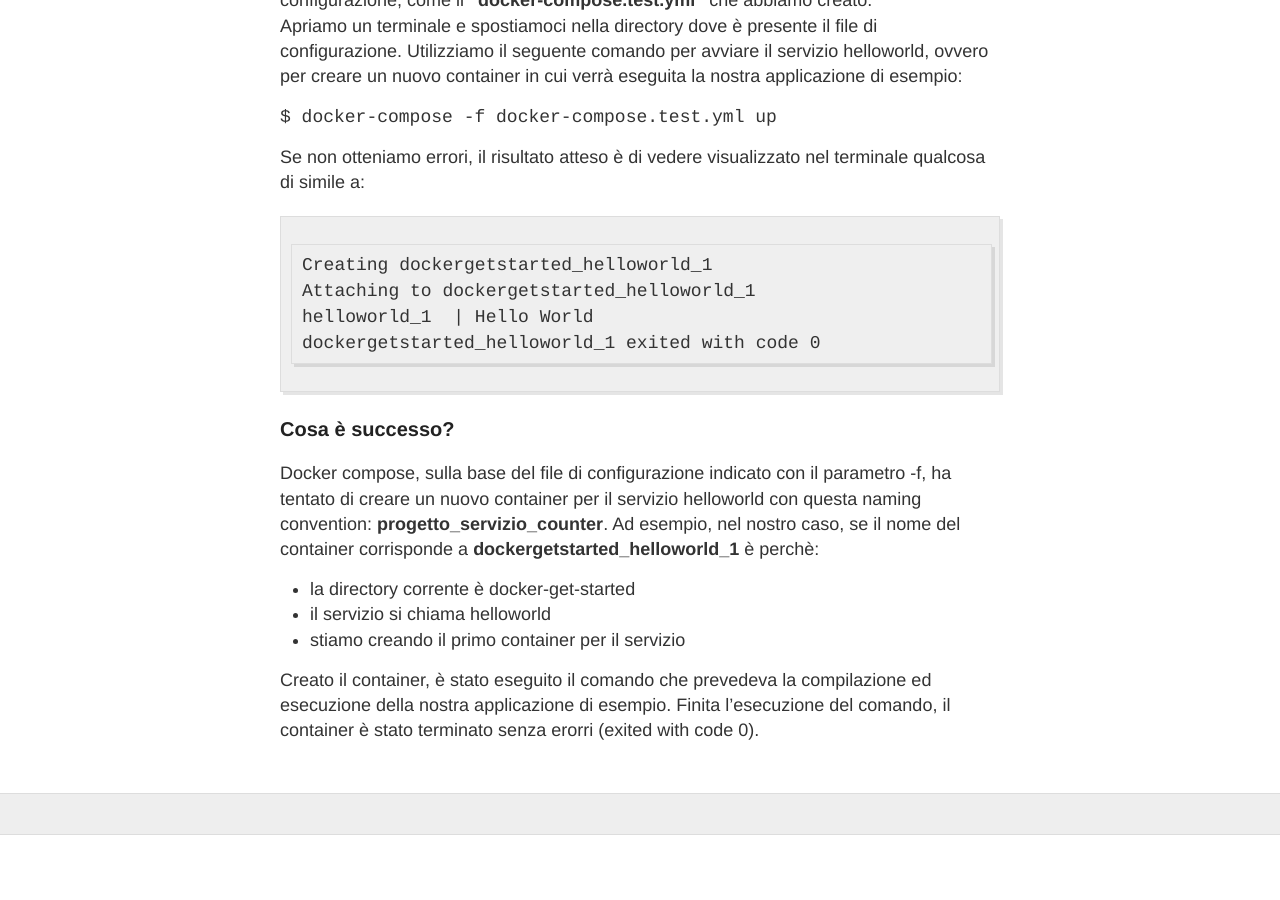
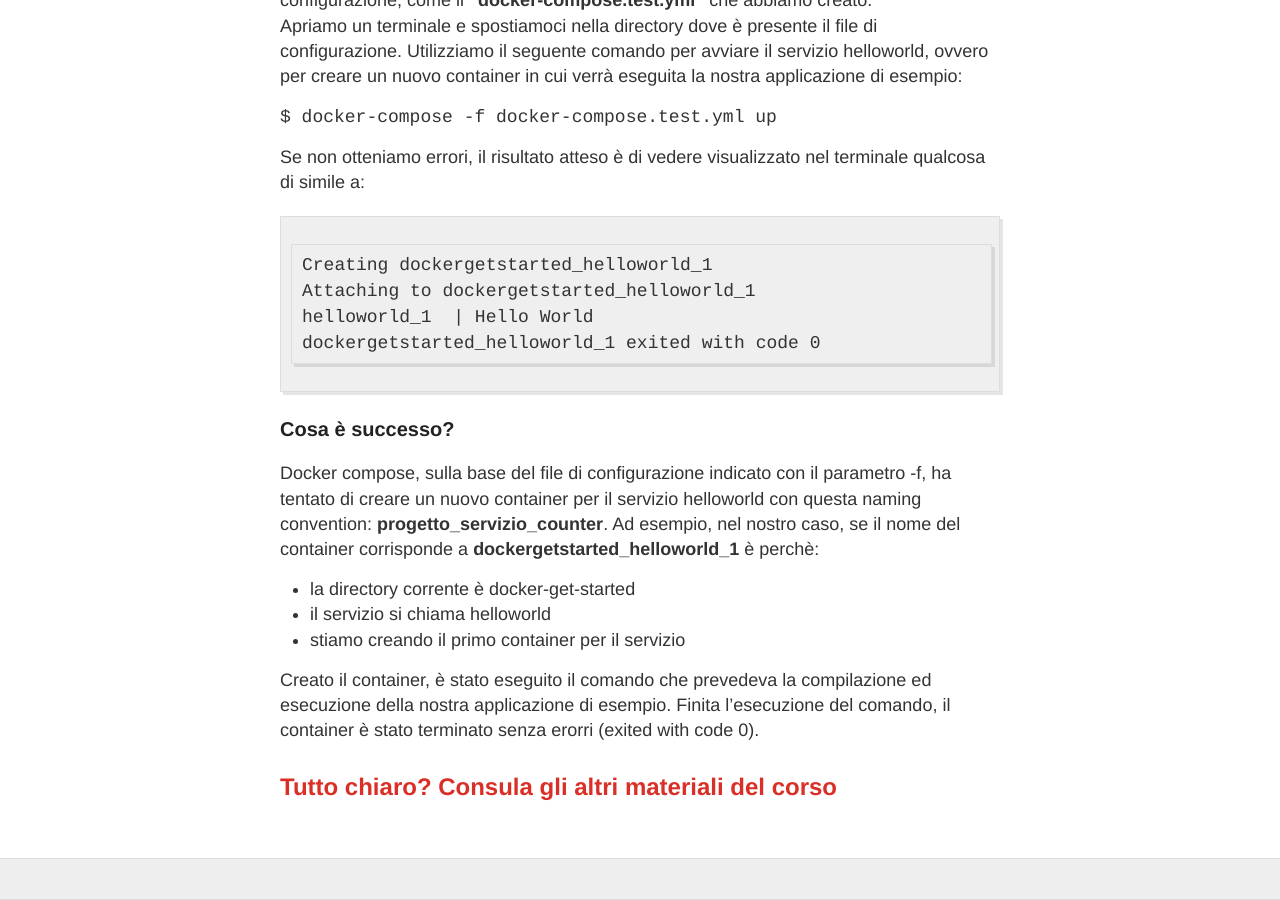
Before and after one commit to LOG-ED/docker-get-started, a Jekyll site: the page built from sessione1_1.md, in a window 1280 px wide and 900 px high, scrolled down 1475 px. Built offline with Jekyll 4.4.1, drawn with Linux system fonts in a browser that asks for light colours; nearby versions of some CDN libraries; before the commit the page ends 2310 px from its top, so only the background shows below that.

Commit message:
Update sessione1_1.md

```diff
--- a/sessione1_1.md
+++ b/sessione1_1.md
@@ -66,3 +66,5 @@ per il servizio helloworld con questa naming convention: **progetto_servizio_cou
 - stiamo creando il primo container per il servizio
 
 Creato il container, è stato eseguito il comando che prevedeva la compilazione ed esecuzione della nostra applicazione di esempio. Finita l'esecuzione del comando, il container è stato terminato senza erorri (exited with code 0).
+
+## Tutto chiaro? [Consula gli altri materiali del corso](https://log-ed.github.io/docker-get-started/#agenda)
```
